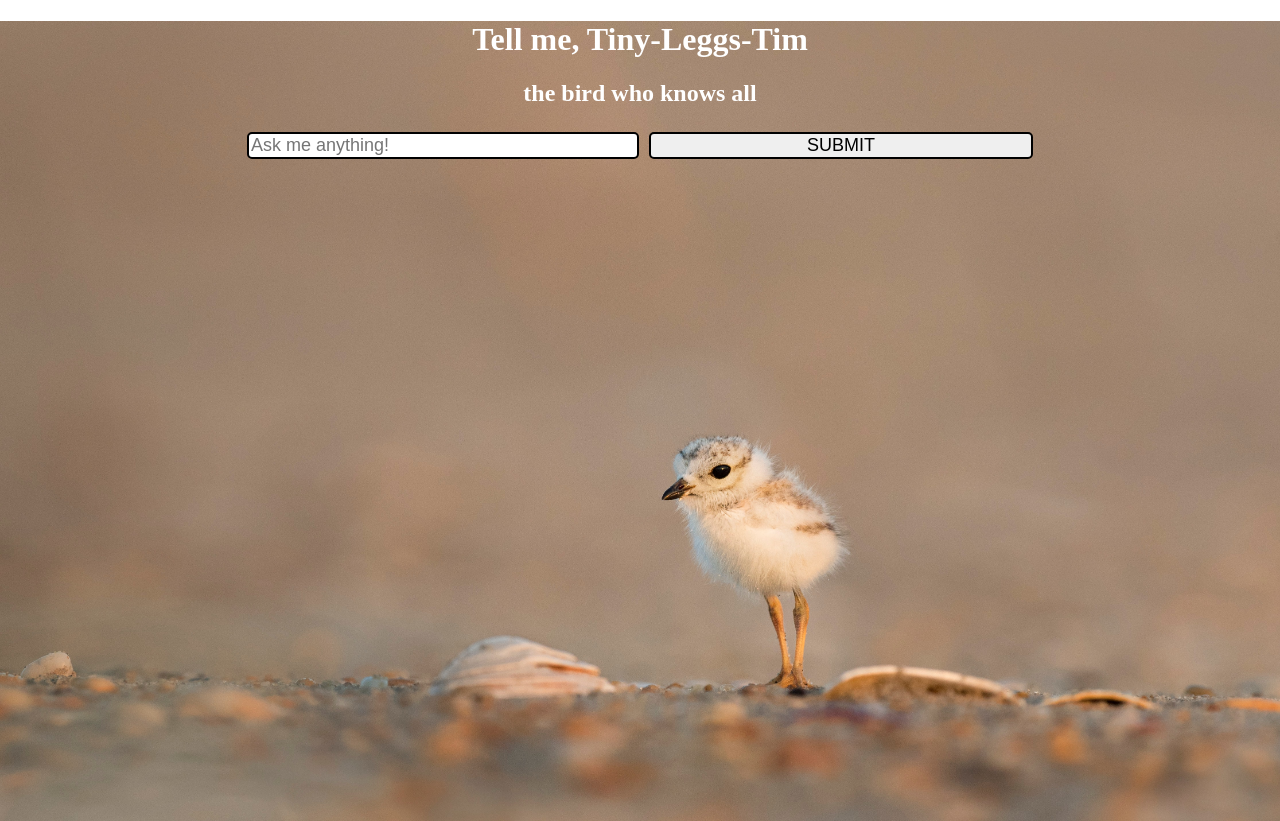
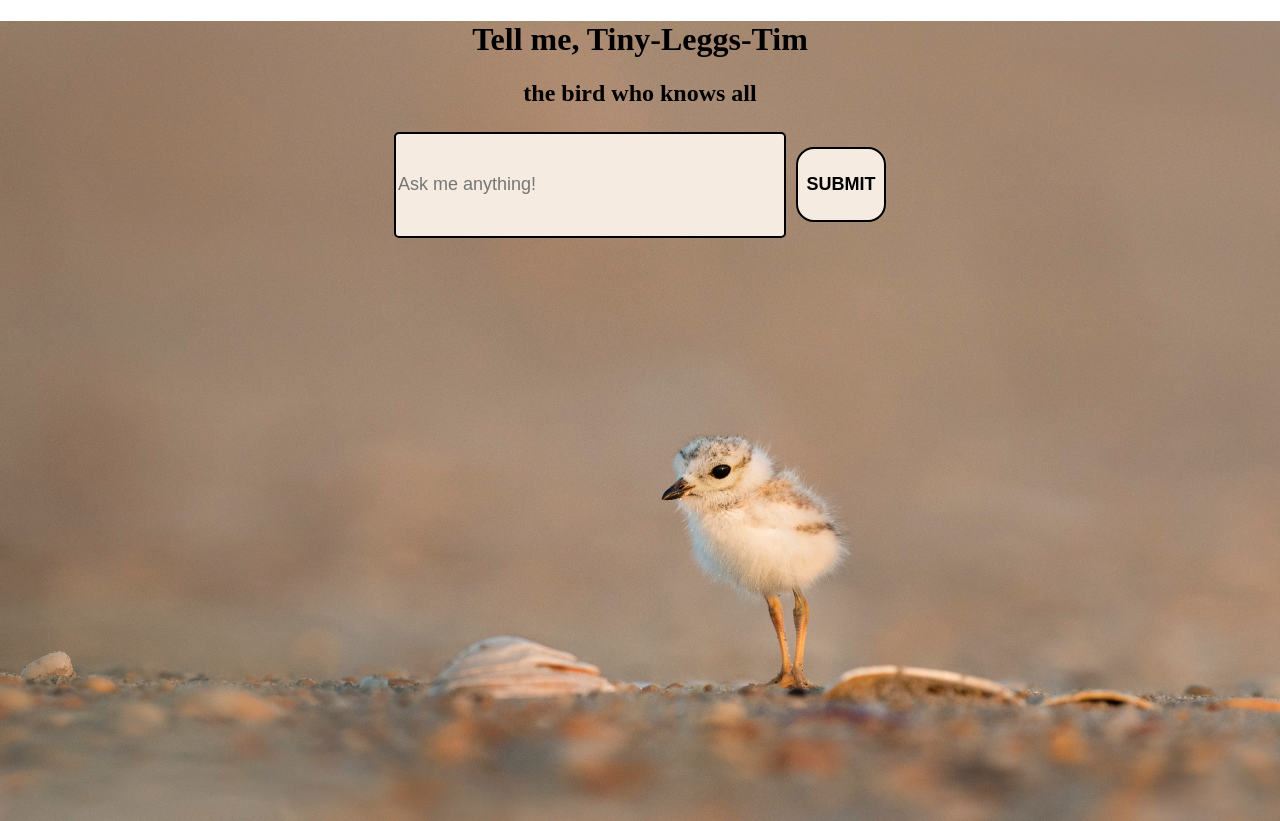
Before and after one commit to AliNooner/tiny-legs-tidbits, a React (Create React App) app: page / in a window 1280 px wide. Built offline with nearby package versions, Linux system fonts and the light colour scheme; a web font is replaced by a local one.

Commit message:
Update color and styling

```diff
--- a/src/APIcalls.js
+++ b/src/APIcalls.js
@@ -10,6 +10,7 @@ const responseData = (prompt) => {
     "presence_penalty": 0.0
   };
 
+  // console.log(process.env.REACT_APP_MY_API_KEY, 'yass')
   return fetch("https://api.openai.com/v1/engines/text-curie-001/completions", {
     method: "POST",
     headers: {
--- a/src/Components/Card/Card.css
+++ b/src/Components/Card/Card.css
@@ -6,6 +6,8 @@
   max-height: 150px;
   overflow-y: scroll;
   width: 80%;
+  background-color: #faedcd;
+  opacity: 30%;
 }
 
 .facts {
--- a/src/Components/Card/Card.js
+++ b/src/Components/Card/Card.js
@@ -4,8 +4,8 @@ const Card = ({ prompt, facts }) => {
   return (
     <div className="card">
       <div className="entry">
-        <h3 className="prompt">{prompt}</h3>
-        <h3 className="facts">{facts}</h3>
+        <h3 className="prompt">Tell me, Tim: {prompt}</h3>
+        <h3 className="facts">Tim has reported: {facts}</h3>
         {console.log(prompt, "pr")}
         {console.log(facts, "fc")}
       </div>
--- a/src/Components/Form/Form.css
+++ b/src/Components/Form/Form.css
@@ -2,10 +2,24 @@ form {
   margin: auto;
 }
 
-input, button {
+input{
   margin: 5px;
   width: 30%;
   border: 2px solid black;
   border-radius: 5px;
   font-size: 18px;
+  background-color: #f5ebe0;
+  height: 100px;;
 }
+
+button {
+margin: 5px;
+width: 30%;
+border: 2px solid black;
+border-radius: 18px;
+font-size: 18px;
+background-color: #f5ebe0;
+height: 75px;
+width: 90px;
+font-weight:bolder;
+}
--- a/src/Components/Form/Form.js
+++ b/src/Components/Form/Form.js
@@ -15,6 +15,7 @@ class Form extends Component {
   }
 
 
+
   handleSubmit = (e) => {
     e.preventDefault()
     // this.setState({prompt:''})
@@ -29,7 +30,7 @@ class Form extends Component {
 
   render() {
     return(
-      <form onSubmit={this.handleSubmit}>
+      <form className='form' onSubmit={this.handleSubmit}>
         <input
           className='input-info'
           type='text'
--- a/src/index.css
+++ b/src/index.css
@@ -7,7 +7,6 @@ main {
   height: 100vh;
   width: 100vw;
   margin: 0;
-  color: white;
 }
 
 body {
```
